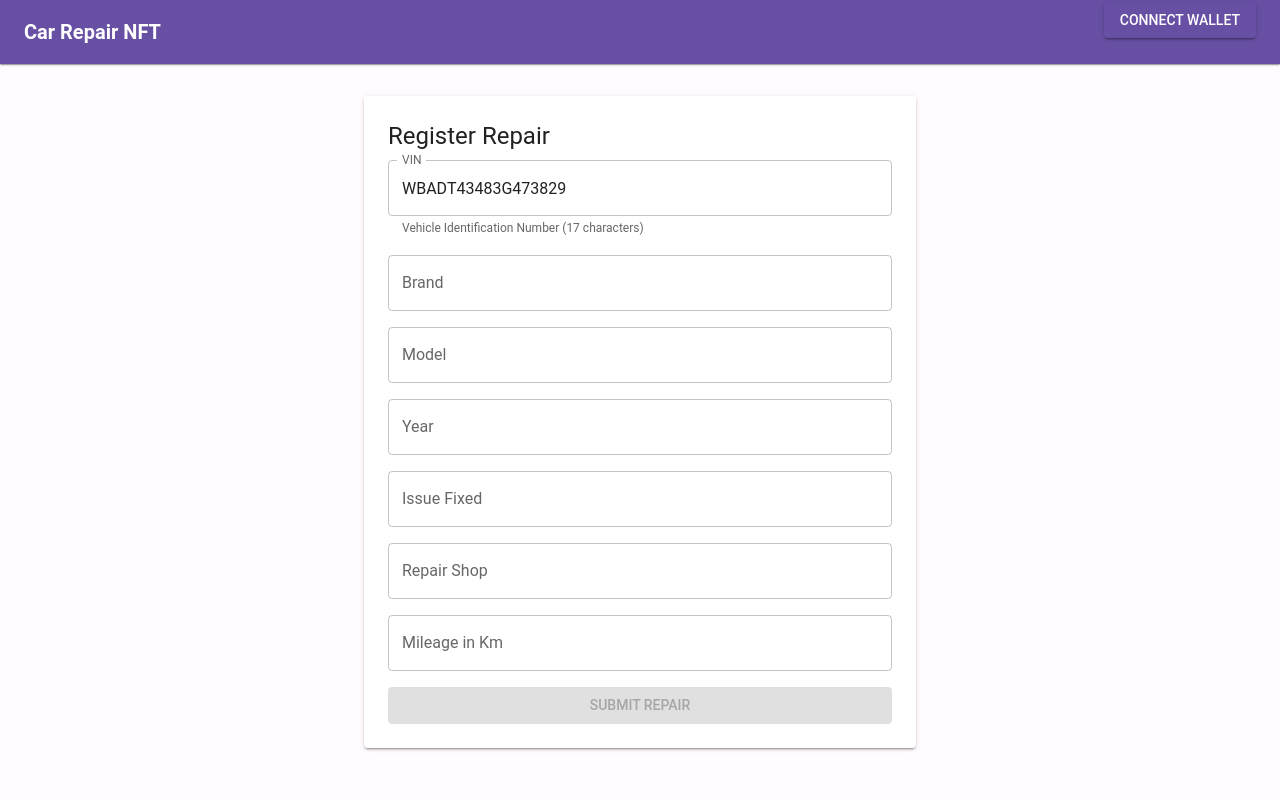
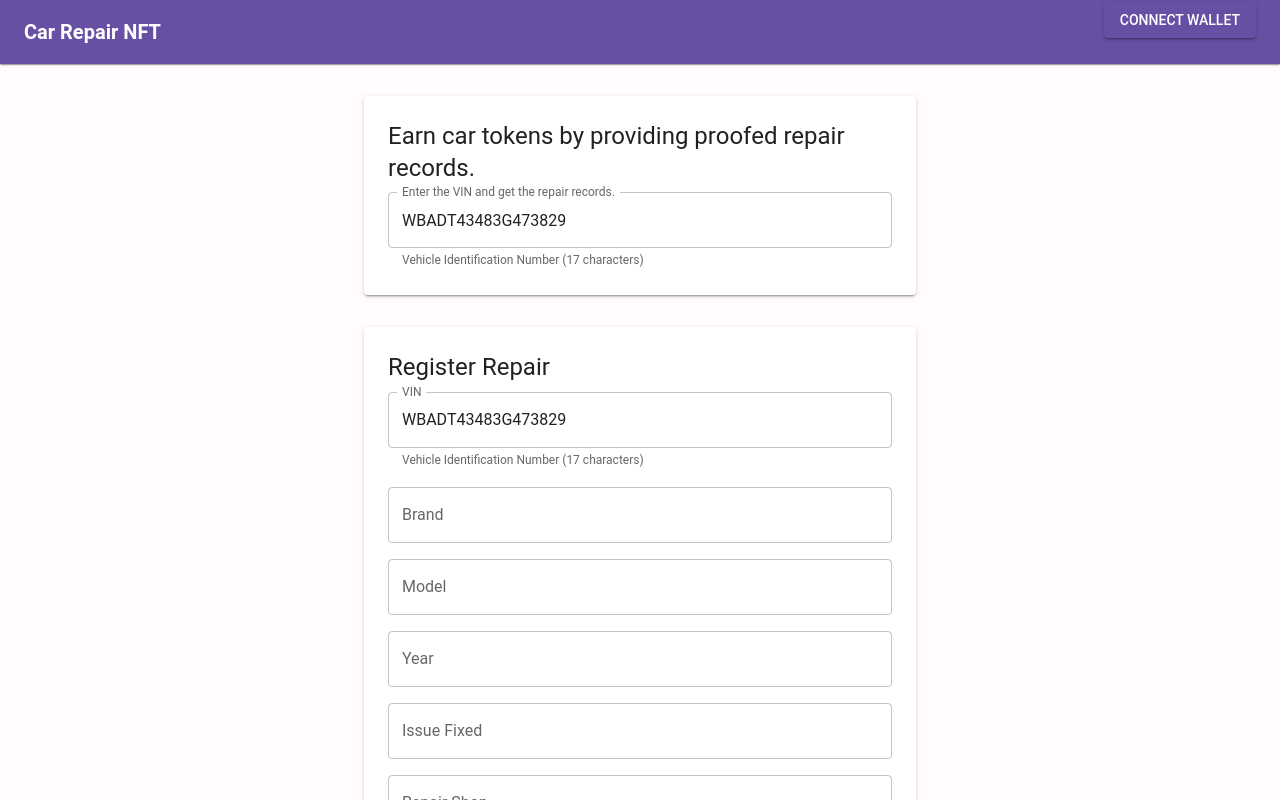
Before and after one commit to Budenkinder/car_nft, a React (Create React App) app in the folder frontend/: page / in a window 1280 px wide. Shown: the top 800 px of the page. Built offline with nearby package versions, Linux system fonts and the light colour scheme; no server answers.

Commit message:
add new ui component

```diff
--- a/frontend/src/App.js
+++ b/frontend/src/App.js
@@ -69,6 +69,7 @@ function App() {
       `${process.env.REACT_APP_SMART_CONTRACT_ADDRESS}`
     );
 
+    // Note: the vin will always be empty
     getCidFromContract(
       vin,
       `${process.env.REACT_APP_SMART_CONTRACT_ADDRESS}`,
@@ -182,6 +183,26 @@ function App() {
         </Toolbar>
       </AppBar>
 
+      <Container maxWidth="sm" sx={{ mt: 4 }} disabled={!walletAddress}>
+        <Paper elevation={2} sx={{ p: 3 }}>
+          <Typography variant="h5" gutterBottom>
+            Earn car tokens by providing proofed repair records.
+          </Typography>
+          <Stack spacing={2}>
+            <TextField
+              label="Enter the VIN and get the repair records."
+              fullWidth
+              value={vin}
+              onChange={(e) => setVin(e.target.value)}
+              error={!!errors.vin}
+              helperText={
+                errors.vin || "Vehicle Identification Number (17 characters)"
+              }
+            />
+          </Stack>
+        </Paper>
+      </Container>
+
       <Container maxWidth="sm" sx={{ mt: 4 }}>
         <Paper elevation={2} sx={{ p: 3 }}>
           <Typography variant="h5" gutterBottom>
```
